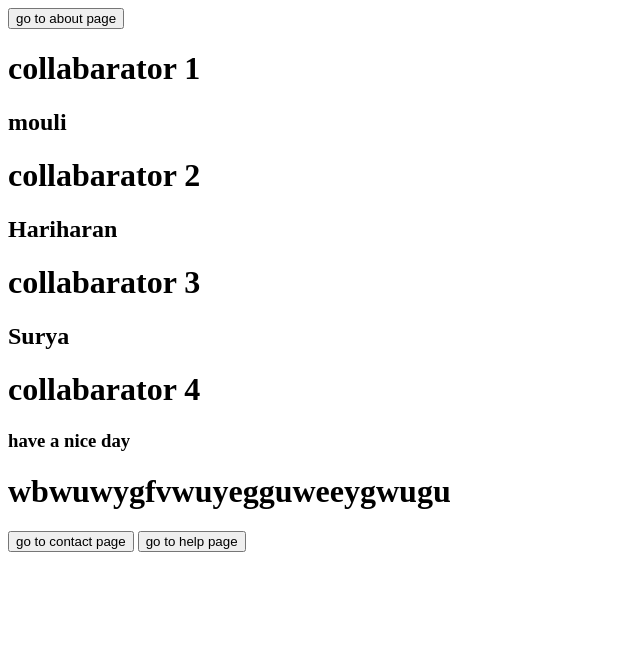
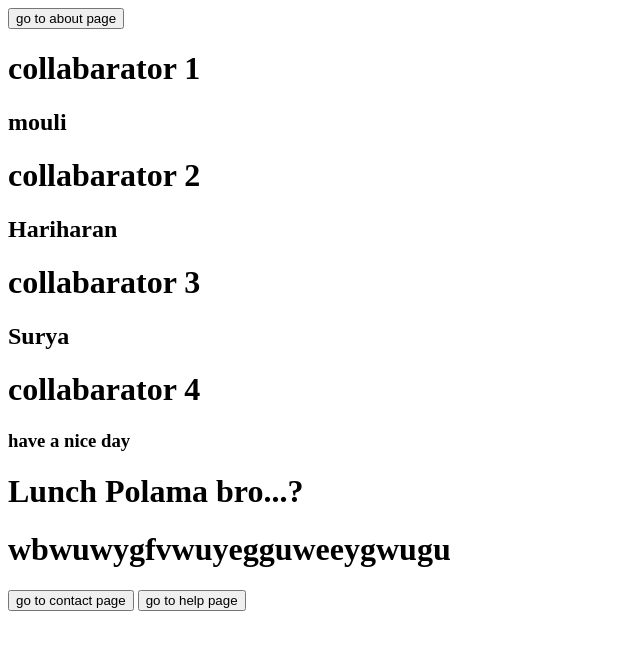
Before and after one commit to Moulithar/learning-nz, a plain HTML site: page index.html in a window 1280 px wide. Shown: the whole page, without its empty margins (0-640 px from the left). Drawn offline with Linux system fonts and the light colour scheme.

Commit message:
lunch...?

```diff
--- a/index.html
+++ b/index.html
@@ -15,6 +15,7 @@
     <h2>Surya</h2>
     <h1>collabarator 4</h1>
     <h3>have a nice day</h3>
+    <h1>Lunch Polama bro...?</h1>
 
     <h1>wbwuwygfvwuyegguweeygwugu</h1>
 
```
